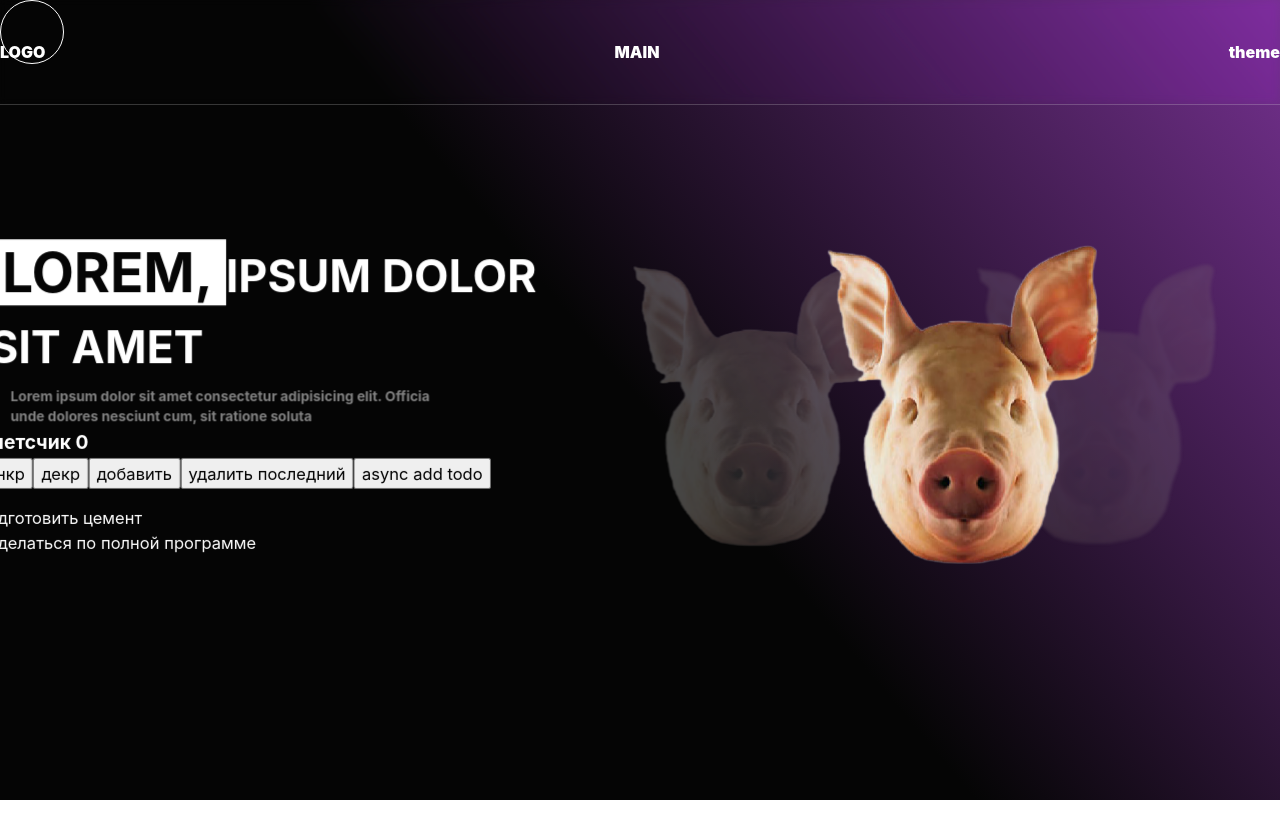
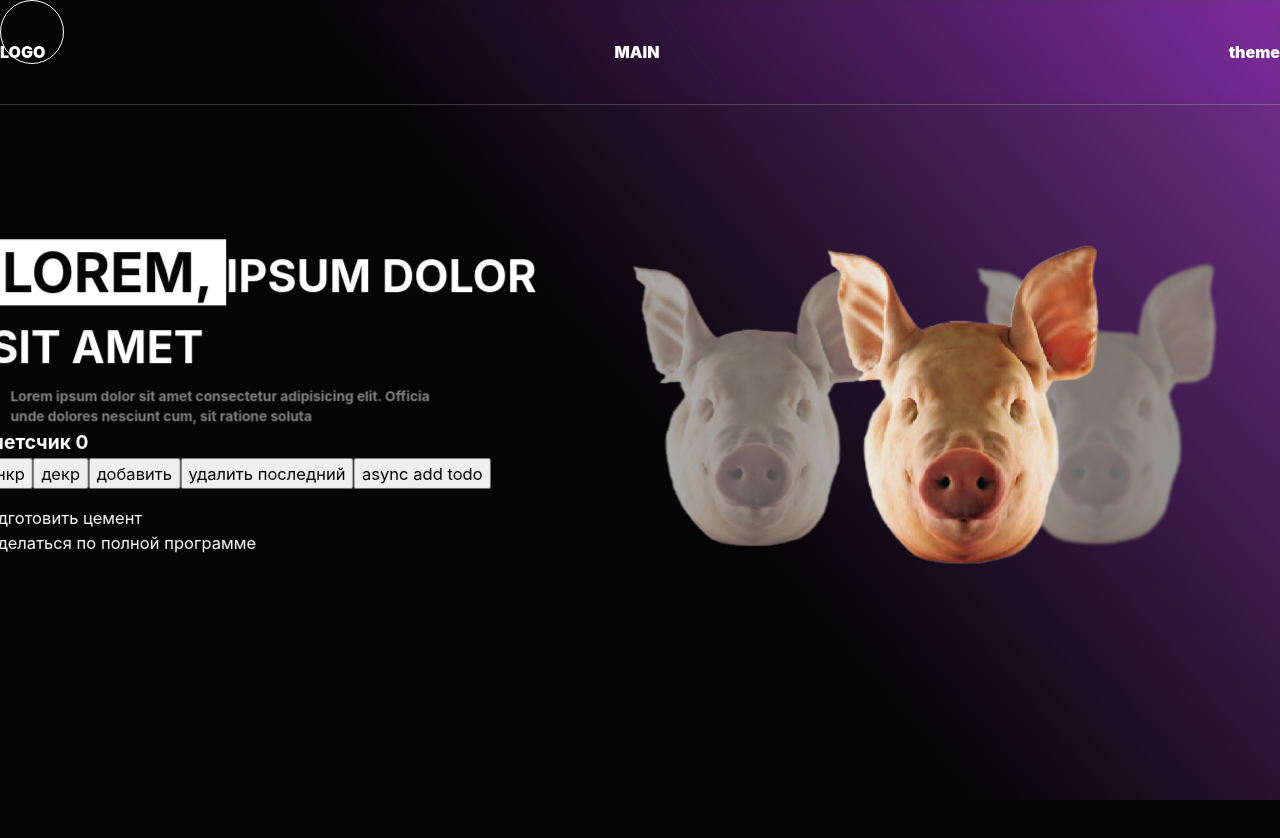
Before and after one commit to GtaV-AwpKiller/design-, a React (Create React App) app: page / in a window 1280 px wide. Shown: the top 838 px of the page. Built offline with nearby package versions, Linux system fonts and the light colour scheme.

Commit message:
govnishe

```diff
--- a/package.json
+++ b/package.json
@@ -3,12 +3,14 @@
   "version": "0.1.0",
   "private": true,
   "dependencies": {
+    "@fullpage/react-fullpage": "^0.1.28",
     "@reduxjs/toolkit": "^1.8.6",
     "@testing-library/jest-dom": "^5.16.5",
     "@testing-library/react": "^13.4.0",
     "@testing-library/user-event": "^13.5.0",
     "@types/react": "^18.0.21",
     "@types/react-dom": "^18.0.6",
+    "framer-motion": "^7.5.3",
     "react": "^18.2.0",
     "react-dom": "^18.2.0",
     "react-redux": "^8.0.4",
--- a/src/App.css
+++ b/src/App.css
@@ -45,7 +45,7 @@ body {
     scroll-behavior: smooth;
     text-rendering: optimizeSpeed;
     line-height: 1.5;
-    background-color: var(--background);
+    background-color: #050505;
     transition: background-color 200ms;
     cursor: none;
     /* overflow: hidden; */
@@ -121,19 +121,3 @@ input {
     max-width: 1440px;
     margin: 0 auto;
 }
-
-.t3d__scroll_container {
-    width: 100%;
-    height: 100%;
-    position: fixed;
-    perspective: 1500px;
-}
-.t3d__scroll_items {
-    transform-style: preserve-3d;
-    height: 100%;
-}
-.t3d_item {
-    width: 100%;
-    height: 100%;
-    position: absolute;
-}
--- a/src/App.js
+++ b/src/App.js
@@ -8,43 +8,84 @@ import CustomCursor from "./components/CustomCursor/CustomCursor";
 import { useEffect, useRef } from "react";
 
 function App() {
-    let frameItem = useRef(null),
-        zSpacing = -100,
-        lastPos = zSpacing / 5,
-        $frames = document.getElementsByClassName("t3d_item"),
-        frames = [$frames],
+    const frameItem1 = useRef();
+    const frameItem2 = useRef();
+    let $frames = document.getElementsByClassName(".frame"),
+        frames = [],
+        zSpacing = -1500,
+        startPos = zSpacing / 5,
         zVal = [];
 
-    useEffect(() => {
+    window.onload = () => {
+        frames.push(frameItem1.current, frameItem2.current);
+        console.log(frames);
+
         window.onscroll = () => {
-            let top = document.documentElement.scrollTop,
-                delta = lastPos - top;
-            lastPos = top;
+            // if (window.scrollY >= 1 && window.scrollY <= 318) {
+            //     window.scrollTo(318, 318);
+            // }
+            // if (window.scrollY >= 320) {
+            //     window.scrollTo(1, 1);
+            // }
 
-            frames.forEach(function (n, i) {
-                zVal.push(i * zSpacing + zSpacing);
-                zVal[i] += delta * -5;
+            // window.scrollTo(318, 318);
+            console.log(window.scrollY);
+
+            let zPosition = document.documentElement.scrollTop,
+                delta = startPos - zPosition; // отнимаем от позиции блока Z ось
+            startPos = zPosition; // обновляем позицию
+
+            frames.forEach((elem, i) => {
+                zVal.push(i * zSpacing + zSpacing); // для каждного элемента даём умноженный zSpasing и плюсуем простарнство между
+                zVal[i] += delta * -5; // скорость пролистывания
                 let frame = frames[i],
-                    transform2 = `translateZ(${zVal[i] - 1800}px)`,
-                    transform1 = `translateZ(${zVal[i] + 0}px)`;
-                console.log(frame[i]);
-                frame[0].setAttribute("style", `transform: ${transform1}`);
-                frame[1].setAttribute("style", `transform: ${transform2}`);
+                    transform = `translateZ(${zVal[i]}px)`,
+                    opacity = zVal[i] < Math.abs(zSpacing) / 2 ? 1 : 0;
+                frame.style.transform = `${transform}`;
+                frame.style.opacity = `${opacity}`;
             });
         };
-    }, []);
+    };
+
+    const t3dScrollContainer = {
+        width: "100%",
+        height: "100%",
+        position: "fixed",
+        perspective: "1500px",
+    };
+    const t3d__scroll_items = {
+        transformStyle: "preserve-3d",
+        height: "100%",
+    };
+    const t3d_item = {
+        width: "100%",
+        height: "100%",
+        position: "absolute",
+        transition: ".8s ",
+    };
 
     return (
         <div className="App">
             <CustomCursor />
             <Header />
             {/* <SmoothScroll> */}
-            <div className="t3d__scroll_container">
-                <div className="t3d__scroll_items">
-                    <div className="t3d_item" ref={frameItem}>
+
+            <div style={t3dScrollContainer}>
+                <div style={t3d__scroll_items}>
+                    <div
+                        id="frame"
+                        className="frame"
+                        style={t3d_item}
+                        ref={frameItem1}
+                    >
                         <FirstSection />
                     </div>
-                    <div className="t3d_item" ref={frameItem}>
+                    <div
+                        id="frame"
+                        className="frame"
+                        style={{ ...t3d_item, opacity: "0" }}
+                        ref={frameItem2}
+                    >
                         <SecondSection />
                     </div>
                 </div>
--- a/src/components/Blocks/First/FirstSection.jsx
+++ b/src/components/Blocks/First/FirstSection.jsx
@@ -6,6 +6,7 @@ import { decr, incr, add, del } from "../../../redux/toolkitSlice";
 
 import styles from "./first.module.scss";
 import pigHead from "../../../assets/FirstSection/pig.png";
+import { useScroll } from "framer-motion";
 
 export default function FirstSection() {
     const count = useSelector((state) => state.toolkit.count);
@@ -44,13 +45,18 @@ export default function FirstSection() {
         });
     }, []);
 
+    const first = useRef(null);
+    const second = useRef(null);
+
+    const { scrollY } = useScroll();
+
     return (
         <div className={styles.first__wrapper}>
             <div
                 className={`main__wrapper ${styles.first__content_wrapper}`}
                 ref={wrapper}
             >
-                <div className={styles.first__left_side}>
+                <div className={styles.first__left_side} ref={first}>
                     <h1
                         className={styles.title}
                         style={{ position: "relative" }}
@@ -115,6 +121,7 @@ export default function FirstSection() {
                 <div
                     className={styles.first__right_side}
                     style={{ position: "relative" }}
+                    ref={second}
                 >
                     <img
                         src={pigHead}
--- a/src/components/Blocks/First/first.module.scss
+++ b/src/components/Blocks/First/first.module.scss
@@ -2,7 +2,11 @@
     &__wrapper {
         width: 100vw;
         height: 100vh;
-        background: linear-gradient(50deg, #050505 50%, #753190);
+        background: linear-gradient(
+            50deg,
+            rgba(5, 5, 5, 1) 50%,
+            rgba(117, 49, 144, 1)
+        );
         color: white;
         display: flex;
         align-items: center;
@@ -113,13 +117,13 @@
                 transform: translateZ(20px);
             }
             &__lvl_2 {
-                opacity: 0.4;
+                // opacity: 0.4;
                 filter: contrast(40%) grayscale(40%);
                 transform: translateX(-30%) translateZ(-120px);
                 // transform: scale(0.9) translate3d(-200, -20, -20, -24deg);
             }
             &__lvl_3 {
-                opacity: 0.2;
+                // opacity: 0.2;
                 filter: blur(2px) contrast(20%) grayscale(20%);
                 transform: translateX(30%) translateZ(-140px);
                 // transform: scale(0.9) translate3d(-200, -20, -40, -24deg);
--- a/src/components/Blocks/Second/Second.module.scss
+++ b/src/components/Blocks/Second/Second.module.scss
@@ -5,7 +5,7 @@
         align-items: center;
         width: 100vw;
         height: 100vh;
-        background: #050505;
+        // background: #050505;
     }
     &_text {
         color: transparent;
```
Also changed, not shown: 1 other file (tests, documents, lock files or other folders).
